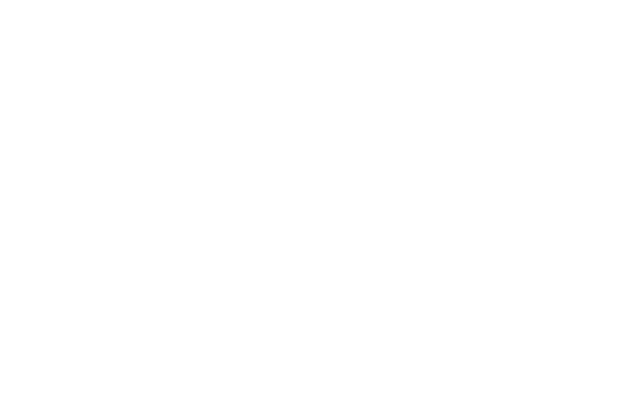
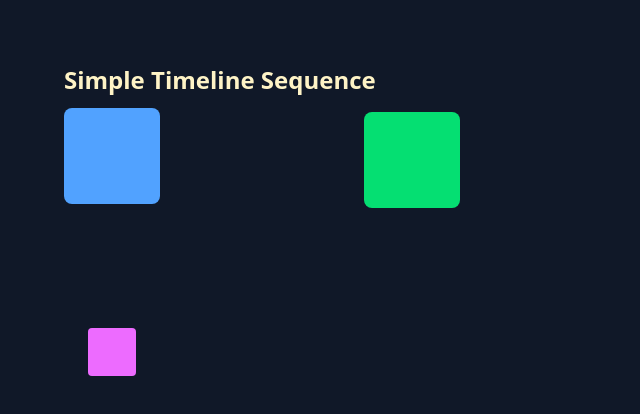
Before and after one commit to Biniyamgirma/animated-octo-using-gsap, a React (Vite) app: page / in a window 1280 px wide. Shown: the top 414 px of the page, without its empty margins (0-640 px from the left). Built offline with nearby package versions, Linux system fonts and the light colour scheme.

Commit message:
added timing animation

```diff
--- a/src/App.jsx
+++ b/src/App.jsx
@@ -3,12 +3,23 @@
 import FromTween from './components/FromTween';
 import FromToTween from './components/FromToTween';
 import TimeLine from './components/TimeLine';
+import SimpleTimeLine from './components/SimpleTimeline';
 function App() {
+{/* <main className='w-full min-h-screen bg-gray-900 p-8 absolute'>
+        <h1 className='text-center text-4xl font-bold text-white'>Gsap + React</h1>
+        <SimpleTween />
+        <hr className="my-8 border-gray-700  " />
+        <FromTween />
+                <hr className="my-8 border-gray-700  " />
+        <FromToTween />
+        <hr className="my-8 border-gray-700  " />
+        <TimeLine />
+      </main> */}
+  return (
+    <main className='w-full min-h-screen bg-gray-900 p-8 absolute'>
+    <SimpleTimeLine />
+    </main>
 
-  return (
-
-
-      <TimeLine />
 
   )
 }
--- /dev/null
+++ b/src/components/SimpleTimeline.jsx
@@ -0,0 +1,35 @@
+import React,{useRef} from 'react';
+import gsap from 'gsap';
+import {useGSAP} from '@gsap/react';
+
+const SimpleTimeLine = ()=>{
+    const ref = useRef(null);
+    useGSAP( ()=>{
+            const t1 =gsap.timeline();
+        t1.to('.box-1',{
+            x:300,
+            duration:1,
+            ease:'power2.inOut',
+        })
+        .to('.box-2',{
+            y:-100,
+            duration:1,
+            ease:'elastic.out(1,0.5)',
+        })
+        .to('.box-3',{
+            rotation:360,
+            scale:0.5,
+            duration:1,
+            ease:'bounce.out',
+        })
+    },{scope:ref});
+    return(
+        <div ref={ref} className='p-8'>
+            <h2 className='text-2xl font-bold mb-4 text-amber-100'>Simple Timeline Sequence</h2>
+            <div className='box-1 w-24 h-24 bg-green-400 rounded-lg'></div>
+            <div className='box-2 w-24 h-24 bg-blue-400 rounded-lg'></div>
+            <div className='box-3 w-24 h-24 bg-fuchsia-400 rounded-lg'></div>
+        </div>
+    )
+}
+export default SimpleTimeLine;
--- a/src/components/TimeLine.jsx
+++ b/src/components/TimeLine.jsx
@@ -3,12 +3,12 @@
 import { useGSAP } from '@gsap/react';
 const TimeLine = () => {
   const ref = useRef(null);
+  const t1 =gsap.timeline();
+
   useGSAP( ()=>{
-    gsap.to(".box",{
-        x:-200,duration:1
-    });
-    gsap.to(".box",{y:-200,duration:1,delay:1});
-    gsap.to('.box',{rotation:360,opacity:0,duration:1.5,delay:2});
+    t1.to(".box",{x:200,duration:1})
+    .to(".box",{y:-200,duration:1})
+    .to(".box",{rotation:360,opacity:0,duration:1.5});
   },{scope:ref})
     return (
         <div ref={ref} className="flex flex-row min-h-screen justify-center items-center">
```
